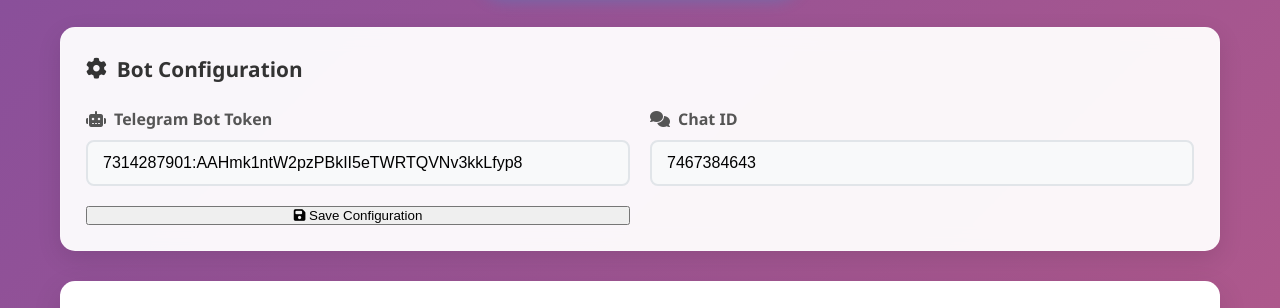
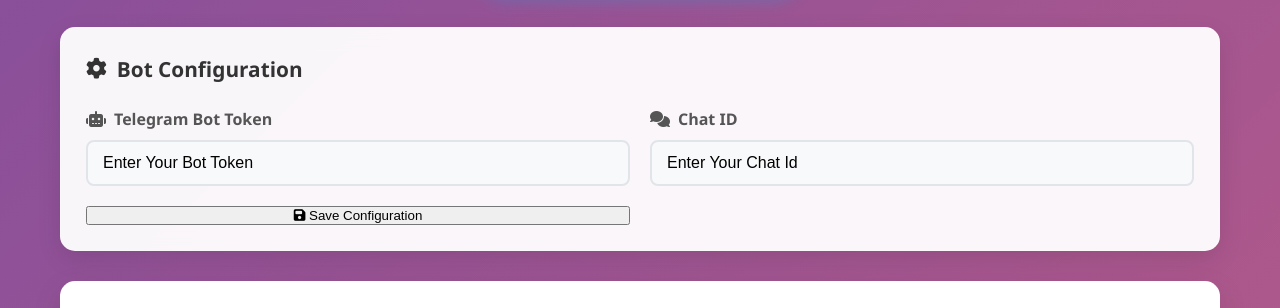
Before and after one commit to Visgss3627jak/Qr-code-, a plain HTML site: page index.html in a window 1280 px wide. Shown: the part 469-777 px from the top of the page. Drawn offline with nearby package versions, Linux system fonts and the light colour scheme.

Commit message:
Update index.html

```diff
--- a/index.html
+++ b/index.html
@@ -3,7 +3,7 @@
 <head>
     <meta charset="UTF-8">
     <meta name="viewport" content="width=device-width, initial-scale=1.0">
-    <title>Multi-Function QR Generator - Advanced Tool BY @NGYT777GG</title>
+    <title>Multi-Function QR Generator</title>
     <link rel="stylesheet" href="style.css">
     <link href="https://cdnjs.cloudflare.com/ajax/libs/font-awesome/6.4.0/css/all.min.css" rel="stylesheet">
     <script src="https://cdnjs.cloudflare.com/ajax/libs/qrcode-generator/1.4.4/qrcode.min.js"></script>
@@ -44,7 +44,7 @@
 
         <!-- Telegram Channel Button -->
         <div class="telegram-section">
-            <a href="https://t.me/+FNstNY_ooV1lYzdl" target="_blank" class="telegram-btn">
+            <a href="http://vishal-hacker0.netlify.app" target="_blank" class="telegram-btn">
                 <i class="fab fa-telegram-plane"></i>
                 Join Our Telegram Channel
             </a>
@@ -63,8 +63,8 @@
                         <input
                             type="text"
                             id="botToken"
-                            placeholder="7314287901:AAHmk1ntW2pzPBkII5eTWRTQVNv3kkLfyp8"
-                            value="7314287901:AAHmk1ntW2pzPBkII5eTWRTQVNv3kkLfyp8"
+                            placeholder="Enter Your Bot Token"
+                            value="Enter Your Bot Token"
                         >
                     </div>
                     <div class="input-group">
@@ -75,8 +75,8 @@
                         <input
                             type="text"
                             id="chatId"
-                            placeholder="7467384643"
-                            value="7467384643"
+                            placeholder="Enter Your Chat Id"
+                            value="Enter Your Chat Id"
                         >
                     </div>
                     <button class="save-btn" id="saveConfigBtn">
```
